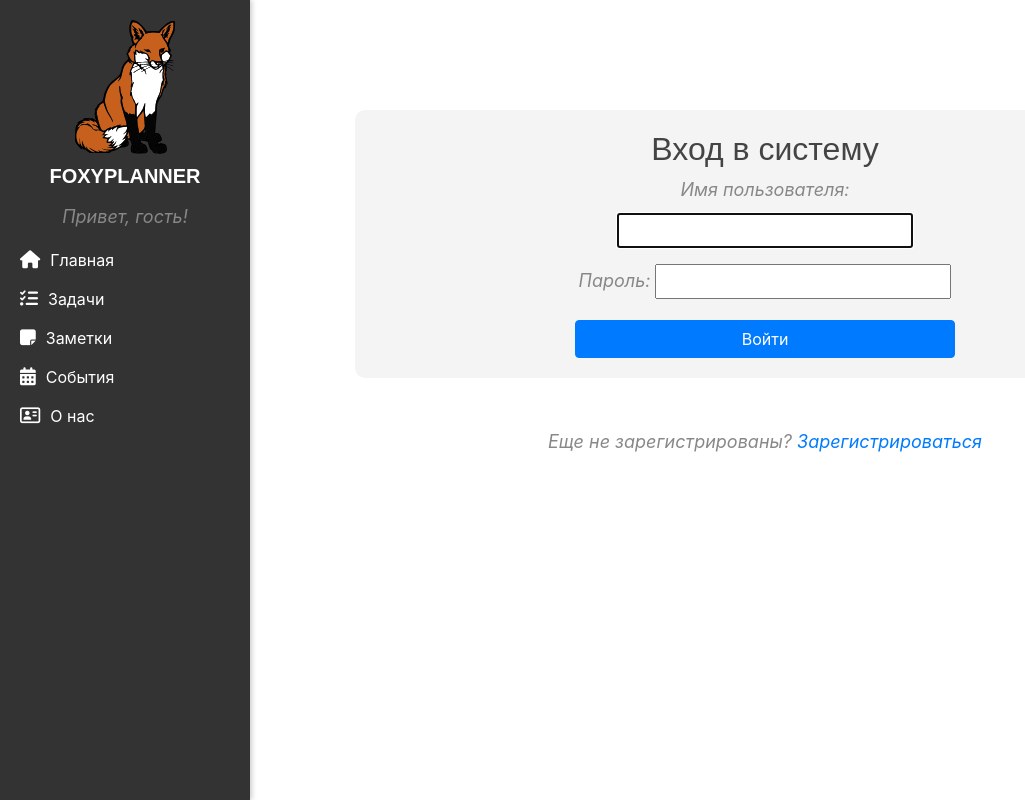
After one commit to bohushpalina/FoxyPlanner, a Django app: page /users/login/ in a window 1280 px wide. The commit adds this page. Shown: the whole page, without its empty margins (0-1025 px from the left). Run offline with Django 5.2, Linux system fonts and the light colour scheme; some libraries are stand-ins or nearby versions.

```diff
--- a/events/views.py
+++ b/events/views.py
@@ -7,7 +7,6 @@ from django.views.generic import DetailView, UpdateView, DeleteView
 @login_required
 def events_home(request):
     events = Articles.objects.filter(user=request.user)
-    events = Articles.objects.order_by('published_date')
     return render(request, 'events/events_home.html', {'events': events})
 
 class EventDetailView(DetailView):
@@ -30,7 +29,9 @@ def create_event(request):
     if request.method == 'POST':
         form = ArticleForm(request.POST)
         if form.is_valid():
-            form.save()
+            event = form.save(commit=False)  # Не сохраняем сразу
+            event.user = request.user  # Присваиваем пользователя
+            event.save()
             return redirect('events_home')
         else:
             error = "Форма заполнена некорректно"
--- a/main/templates/main/layout.html
+++ b/main/templates/main/layout.html
@@ -10,6 +10,7 @@
     <link rel="stylesheet" href = "{% static 'main/css/main.css' %}">
     <link rel="stylesheet" href="https://cdnjs.cloudflare.com/ajax/libs/font-awesome/6.5.1/css/all.min.css">
     <link rel="icon" type="image/png" href="{% static 'main/img/favicon.svg' %}">
+    <link href="https://stackpath.bootstrapcdn.com/bootstrap/4.5.2/css/bootstrap.min.css" rel="stylesheet">
 </head>
 <body>
     <aside>
--- a/myproject/settings.py
+++ b/myproject/settings.py
@@ -112,6 +112,10 @@ AUTH_PASSWORD_VALIDATORS = [
 
 LANGUAGE_CODE = 'ru'
 
+LANGUAGES = [
+    ('ru', 'Russian'),
+]
+
 TIME_ZONE = 'UTC'
 
 USE_I18N = True
--- a/notes/views.py
+++ b/notes/views.py
@@ -7,7 +7,6 @@ from django.contrib.auth.decorators import login_required
 @login_required
 def notes(request):
     notes = Note.objects.filter(user=request.user)
-    notes = Note.objects.order_by('created_at')
     return render(request, 'notes/notes.html', {'notes': notes})
 
 def create_note(request):
@@ -16,6 +15,8 @@ def create_note(request):
     if request.method == 'POST':
         form = NoteForm(request.POST)
         if form.is_valid():
+            notes = form.save(commit=False)  # Не сохраняем сразу
+            notes.user = request.user
             form.save()
             return redirect('notes')
         else:
--- /dev/null
+++ b/users/templates/login.html
@@ -0,0 +1,24 @@
+{% extends "main/layout.html" %}
+
+{% block content %}
+<div class="container">
+    <div class="row justify-content-center">
+        <div class="col-md-6">
+            <h2>Вход в систему</h2>
+            <form method="POST">
+                {% csrf_token %}
+                {{ form.as_p }}
+                <button type="submit" class="btn btn-primary btn-block">Войти</button>
+            </form>
+            {% if messages %}
+                <div class="alert alert-danger mt-3">
+                    {% for message in messages %}
+                        <p>{{ message }}</p>
+                    {% endfor %}
+                </div>
+            {% endif %}
+        </div>
+    </div>
+</div>
+  <p>Еще не зарегистрированы? <a href="{% url 'register' %}">Зарегистрироваться</a></p>
+{% endblock %}
--- a/users/views.py
+++ b/users/views.py
@@ -5,6 +5,7 @@ from django.contrib.auth import login, authenticate
 from django.contrib.auth.forms import AuthenticationForm
 from django.contrib.auth.decorators import login_required
 from django.contrib.auth import logout
+from django.contrib import messages
 from django.contrib.auth.forms import AuthenticationForm
 
 @login_required
@@ -36,6 +37,7 @@ def user_login(request):
             return redirect("home")  # Перенаправляем на страницу, с которой пытался войти
         else:
             messages.error(request, "Неверный логин или пароль")
+            form = AuthenticationForm()
     else:
         form = AuthenticationForm()
 
```
Also changed, not shown: users/templates/users/login.html (deleted, +0 -12 lines), users/templates/users/register.html (+14 -6 lines), db.sqlite3, main/static/main/css/main.css (line endings or trailing spaces).
